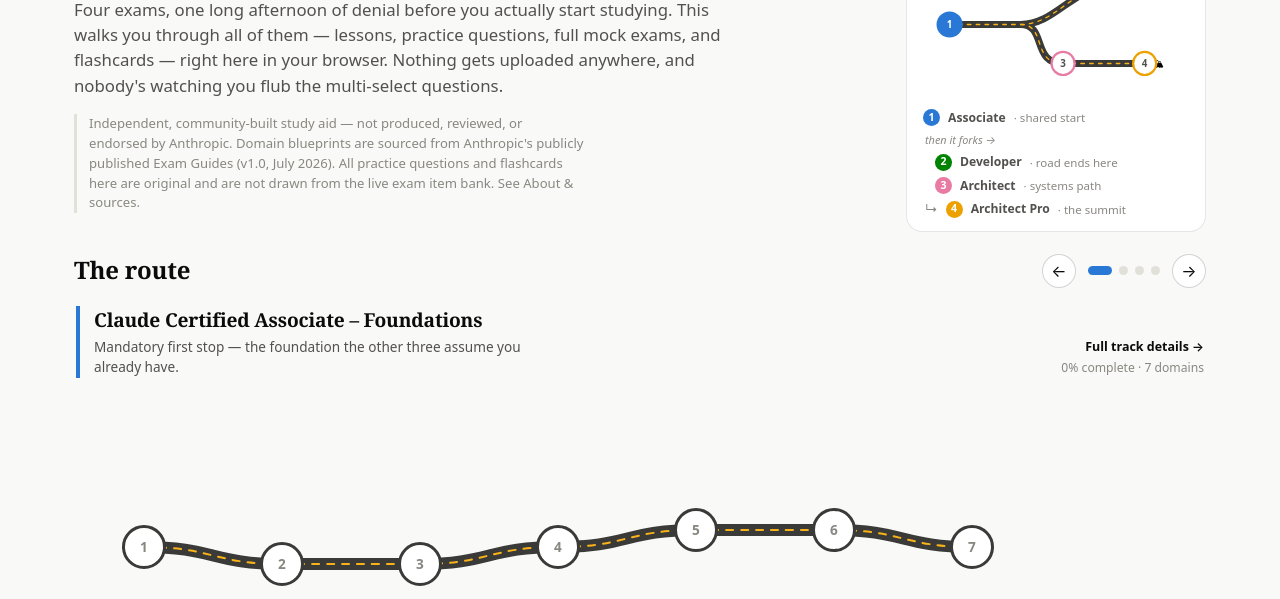
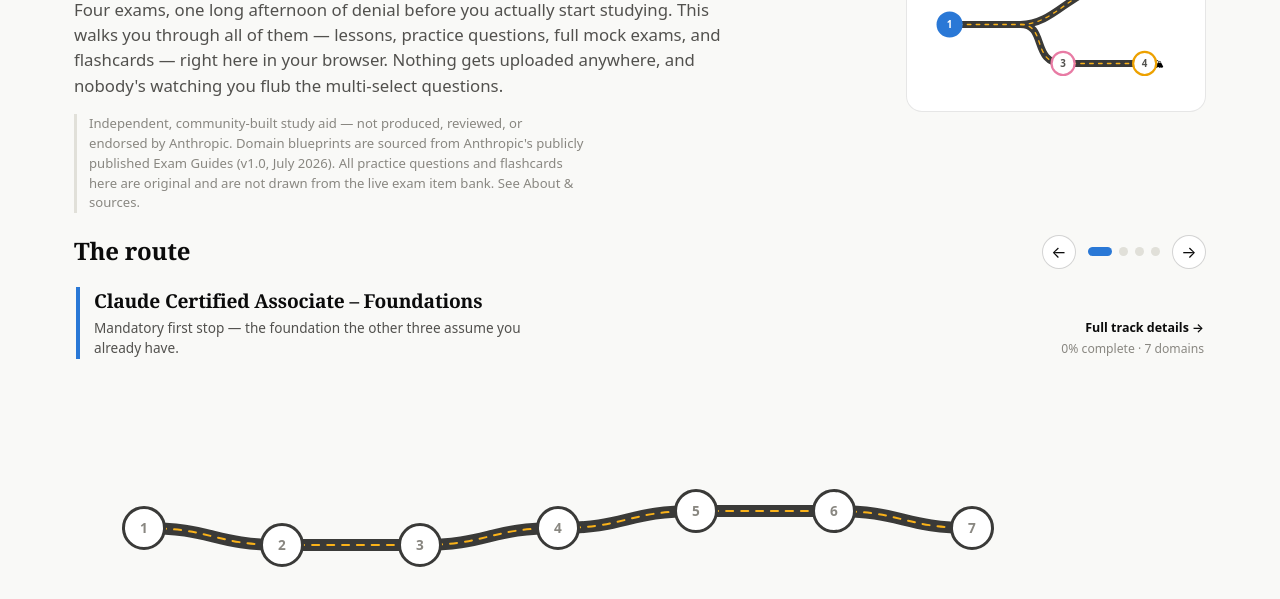
Before and after one commit to davidalex89/claude-cert-study-path, a plain HTML site: page index.html in a window 1280 px wide. Shown: the part 201-800 px from the top of the page. Drawn offline with Linux system fonts and the light colour scheme.

Commit message:
Simplify home: drop mini-roadmap caption and the "no prerequisites" block
- The mini-roadmap is now just the title + the schematic; the numbered
  nodes carry the structure, and the caption underneath read as clutter.
- Removed the "No prerequisites, really" blurb (unhelpful, and it crowded
  the reset button). "Your progress, your machine" + reset now stands
  alone in that column.

```diff
--- a/css/style.css
+++ b/css/style.css
@@ -243,28 +243,6 @@
 .mm-node:focus-visible { outline: none; }
 .mm-node:focus-visible circle { stroke-width: 3.5; }
 .mm-flag { font-size: 12px; }
-.mini-roadmap .mm-legend { margin-top: 10px; display: flex; flex-direction: column; gap: 5px; }
-.mm-leg-row { display: flex; align-items: center; gap: 8px; font-size: 0.76rem; }
-.mm-leg-row.branch { padding-left: 12px; }
-.mm-leg-num {
-  flex-shrink: 0;
-  width: 17px; height: 17px; border-radius: 50%;
-  display: inline-flex; align-items: center; justify-content: center;
-  font-size: 0.66rem; font-weight: 700; color: #fff;
-}
-.mm-leg-name { font-weight: 600; color: var(--text-secondary); }
-.mm-leg-note { color: var(--text-muted); font-size: 0.72rem; }
-.mm-leg-note::before { content: "· "; }
-.mm-leg-fork { font-size: 0.68rem; color: var(--text-muted); font-style: italic; padding-left: 2px; }
-.mm-leg-row.cont .mm-leg-num { position: relative; }
-.mm-leg-row.cont::before {
-  content: "↳";
-  color: var(--text-muted);
-  margin-left: -2px;
-  font-size: 0.8rem;
-}
-.mm-leg-row.cont { padding-left: 4px; }
-
 /* ---------- home: certification carousel ---------- */
 
 .cc-head { display: flex; align-items: flex-end; justify-content: space-between; gap: 16px; flex-wrap: wrap; margin-bottom: 6px; }
--- a/js/app.js
+++ b/js/app.js
@@ -319,23 +319,9 @@
       nodeEls[i] = g;
     });
 
-    function legendRow(certId, num, note, extraClass) {
-      return el("div", { class: "mm-leg-row" + (extraClass ? " " + extraClass : "") }, [
-        el("span", { class: "mm-leg-num", style: "background:" + ACCENTS[certId] }, [String(num)]),
-        el("span", { class: "mm-leg-name" }, [CERTS[certId].name.replace("Claude Certified ", "").replace(" – Foundations", "").replace(" – Professional", " Pro")]),
-        note ? el("span", { class: "mm-leg-note" }, [note]) : null
-      ]);
-    }
     var wrap = el("div", { class: "mini-roadmap" }, [
       el("div", { class: "mm-title" }, ["The path, cert to cert"]),
-      svg,
-      el("div", { class: "mm-legend" }, [
-        legendRow("associate", 1, "shared start"),
-        el("div", { class: "mm-leg-fork" }, ["then it forks →"]),
-        legendRow("developer", 2, "road ends here", "branch"),
-        legendRow("architect-foundations", 3, "systems path", "branch"),
-        legendRow("architect-professional", 4, "the summit", "branch cont")
-      ])
+      svg
     ]);
     return {
       el: wrap,
@@ -503,9 +489,7 @@
     two.appendChild(el("div", {}, [
       el("h3", {}, ["Your progress, your machine"]),
       el("p", {}, ["Progress is stored in your browser's localStorage only — per certification, per domain. Nothing leaves your machine, and you can wipe it here any time."]),
-      el("div", { class: "btn-row" }, [resetProgressButton({ onDone: function () { render(); } })]),
-      el("h3", {}, ["No prerequisites, really"]),
-      el("p", {}, ["Anthropic doesn't gate any of the four exams behind another — the roadmap above reflects what the work looks like, not a checkpoint system."])
+      el("div", { class: "btn-row" }, [resetProgressButton({ onDone: function () { render(); } })])
     ]));
     shell.appendChild(two);
 
```
Also changed, not shown: docs/screenshot-home.png.
